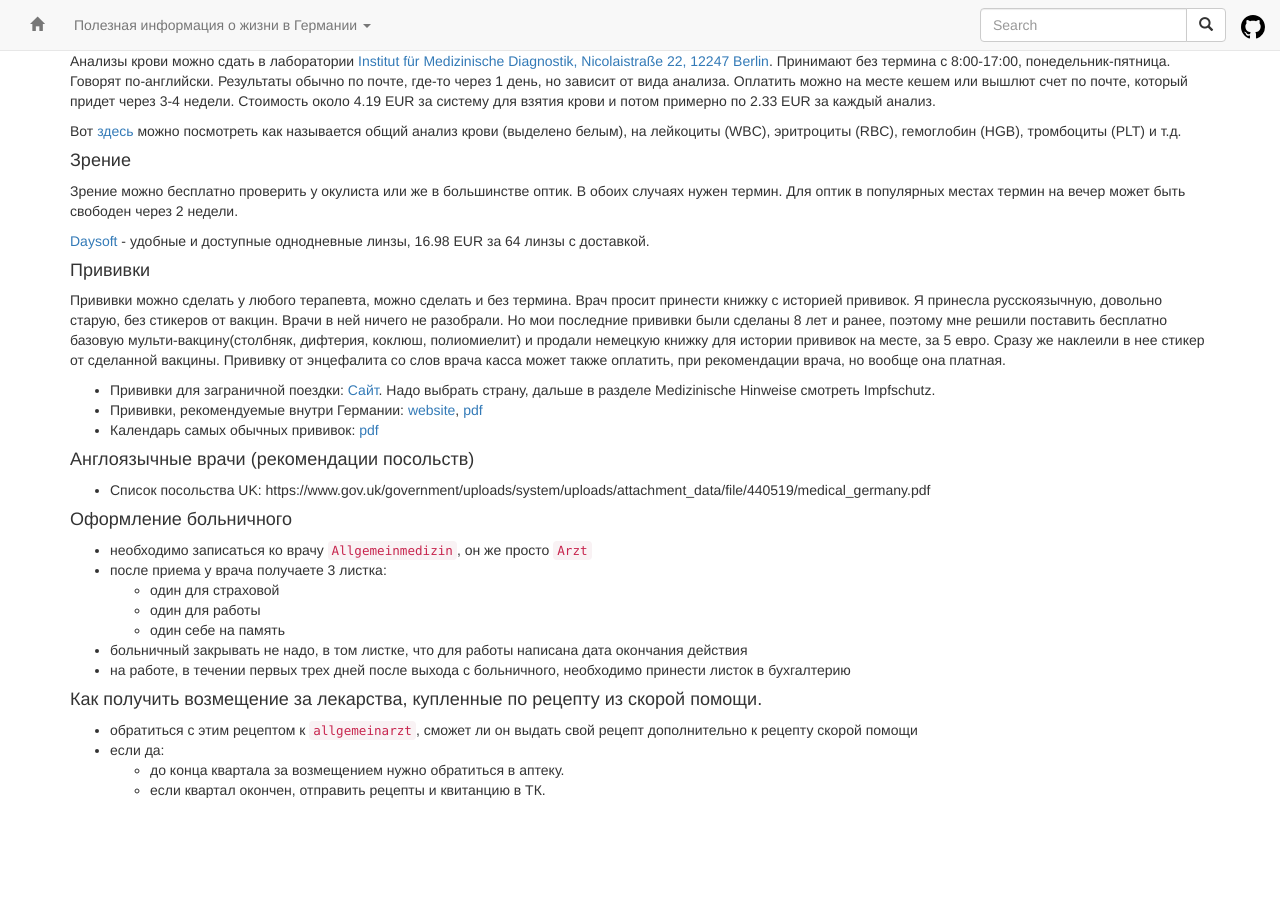
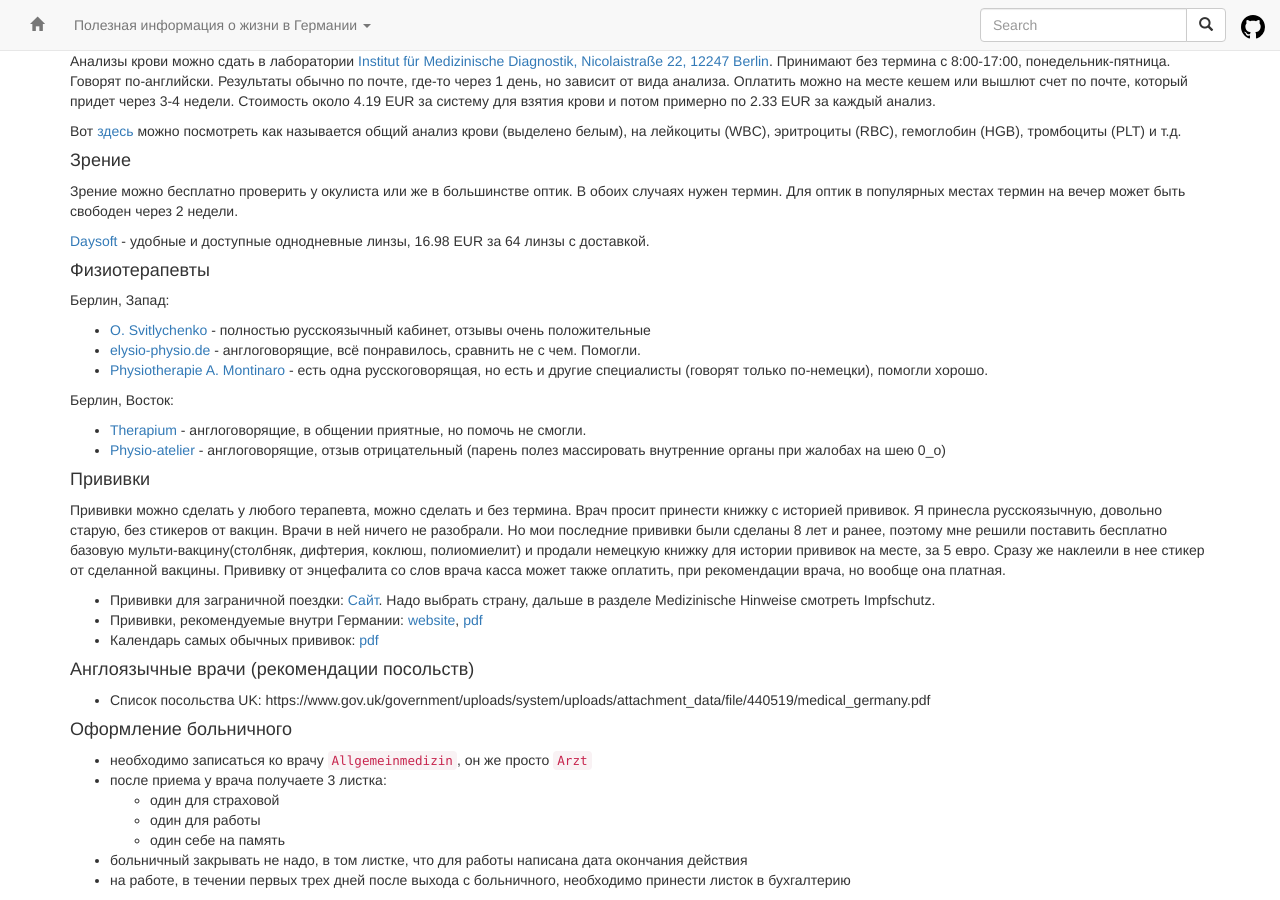
Before and after one commit to ru-de/faq, a Jekyll site: the page built from pages/Медицина.md, in a window 1280 px wide and 900 px high, scrolled down 1142 px. Built offline with Jekyll 4.4.1, drawn with Linux system fonts in a browser that asks for light colours; nearby versions of some CDN libraries; before the commit the page ends 1952 px from its top, so only the background shows below that.

Commit message:
sync github pages

```diff
--- a/pages/Медицина.md
+++ b/pages/Медицина.md
@@ -65,6 +65,18 @@ HNO-Arzt Dr. Alexander Bogdanoff
 
 [Daysoft](https://www.daysoft.com/) - удобные и доступные однодневные линзы, 16.98 EUR за 64 линзы с доставкой.
 
+
+#### Физиотерапевты
+Берлин, Запад:
+- [O. Svitlychenko](https://www.physio-kudamm-139.de) - полностью русскоязычный кабинет, отзывы очень положительные
+- [elysio-physio.de](https://elysio-physio.de/) - англоговорящие, всё понравилось, сравнить не с чем. Помогли.
+- [Physiotherapie A. Montinaro](http://www.physioamkudamm.de/) - есть одна русскоговорящая, но есть и другие специалисты (говорят только по-немецки), помогли хорошо.
+
+Берлин, Восток:
+- [Therapium](https://www.therapium.de/) - англоговорящие, в общении приятные, но помочь не смогли.
+- [Physio-atelier](http://physio-atelier-friedrichshain.de/) - англоговорящие, отзыв отрицательный (парень полез массировать внутренние органы при жалобах на шею 0_о)
+
+
 #### Прививки
 Прививки можно сделать у любого терапевта, можно сделать и без термина. Врач просит принести книжку с историей прививок. Я принесла русскоязычную, довольно старую, без стикеров от вакцин. Врачи в ней ничего не разобрали. Но мои последние прививки были сделаны 8 лет и ранее, поэтому мне решили поставить бесплатно базовую мульти-вакцину(столбняк, дифтерия, коклюш, полиомиелит) и продали немецкую книжку для истории прививок на месте, за 5 евро. Сразу же наклеили в нее стикер от сделанной вакцины. Прививку от энцефалита со слов врача касса может также оплатить, при рекомендации врача, но вообще она платная.
 * Прививки для заграничной поездки: [Сайт](https://www.auswaertiges-amt.de/de/ReiseUndSicherheit/reise-und-sicherheitshinweise). Надо выбрать страну, дальше в разделе Medizinische Hinweise смотреть Impfschutz.
```
Also changed, not shown: 1 other file.
